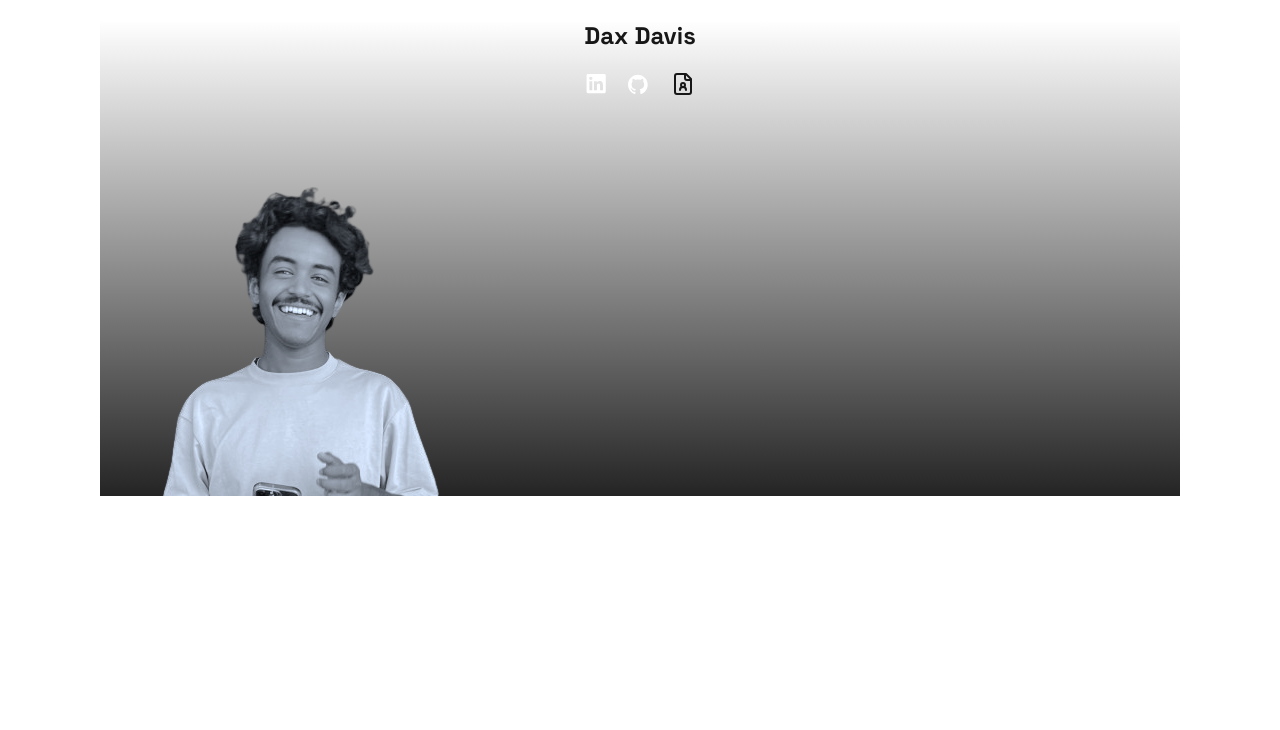
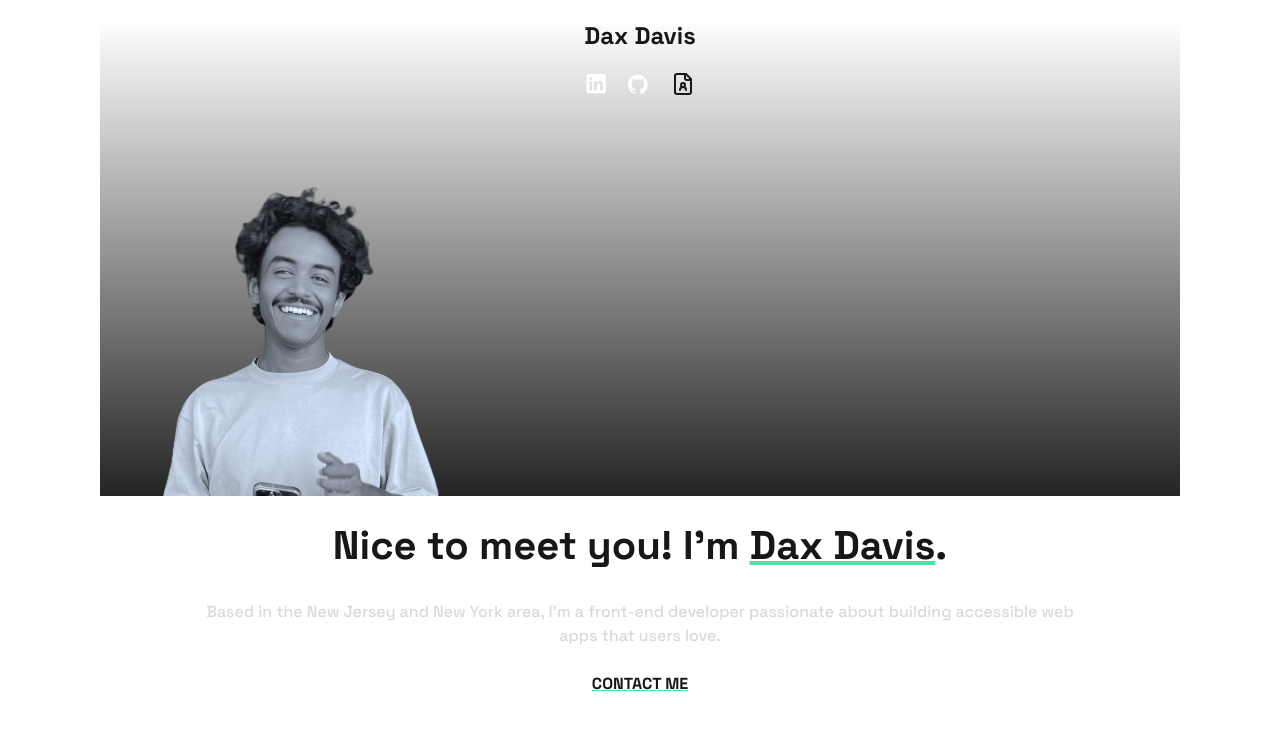
Before and after one commit to daxantz/portfolio, a Next.js app: page / in a window 1280 px wide. Shown: the top 730 px of the page. Built offline with nearby package versions, Linux system fonts and the light colour scheme.

Commit message:
created component for header text

```diff
--- a/app/page.tsx
+++ b/app/page.tsx
@@ -1,9 +1,11 @@
 import Header from "@/components/Header";
+import HeaderText from "@/components/HeaderText";
 
 export default function Home() {
   return (
     <>
       <Header />
+      <HeaderText />
     </>
   );
 }
--- /dev/null
+++ b/components/HeaderText.tsx
@@ -0,0 +1,22 @@
+import React from "react";
+
+const HeaderText = () => {
+  return (
+    <div className="mt-5 mx-[16px] flex flex-col gap-6">
+      <h1 className="text-center font-bold text-[2.5rem] ">
+        Nice to meet you! I&apos;m{" "}
+        <span className="underline decoration-[#4EE1A0]">Dax Davis</span>.
+      </h1>
+      <p className="font-medium text-base text-[#D9D9D9] text-center wrap-break-word">
+        Based in the New Jersey and New York area, I&apos;m a front-end
+        developer passionate about building accessible web <br /> apps that
+        users love.{" "}
+      </p>
+      <p className="font-bold underline decoration-[#4EE1A0] text-center text-base">
+        CONTACT ME
+      </p>
+    </div>
+  );
+};
+
+export default HeaderText;
```
